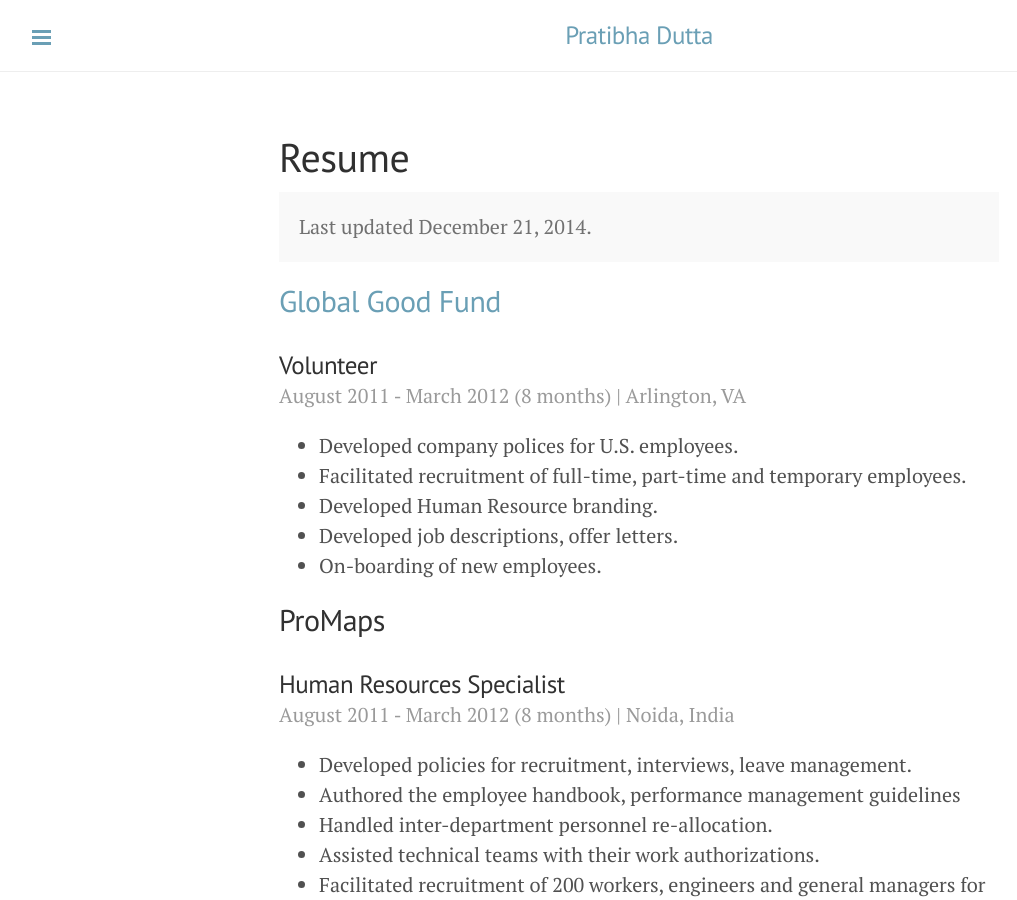
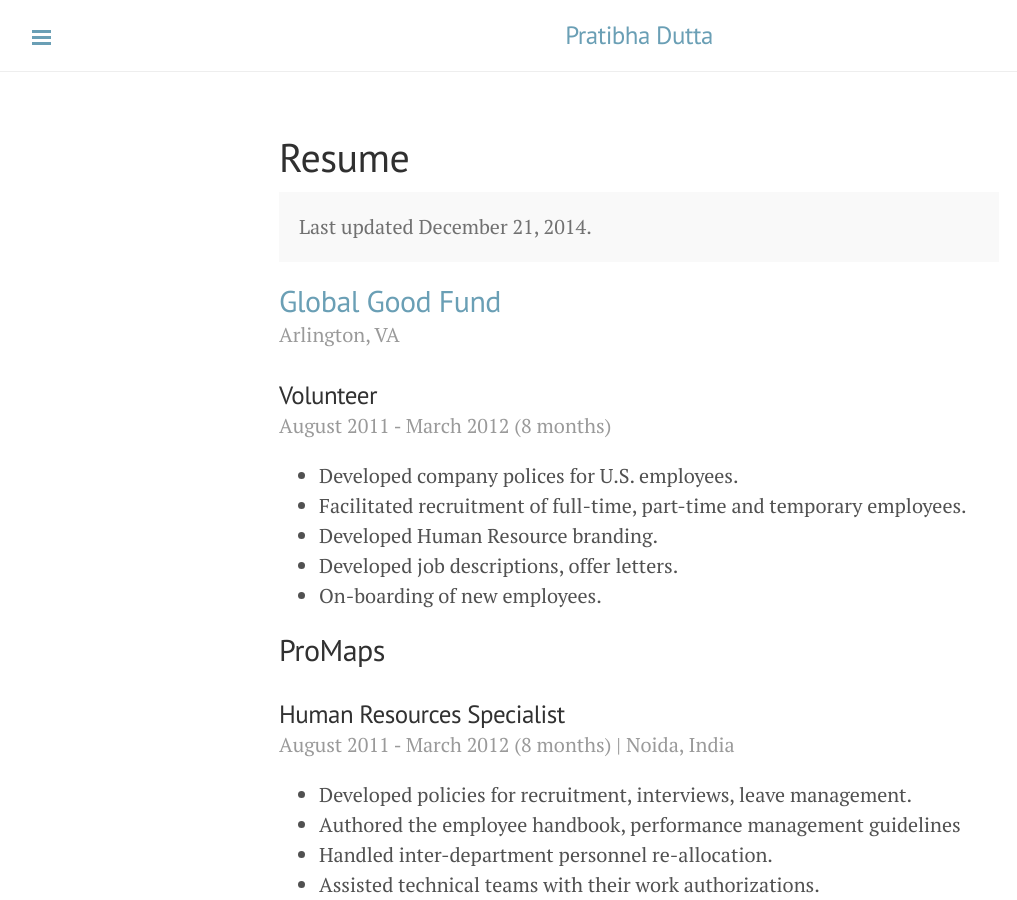
Before and after one commit to ishankapoor/pratibhadutta, a Jekyll site: the page built from resume.md, in a window 1280 px wide and 900 px high. Shown: the whole window, without its empty margins (1-1018 px from the left). Built offline with Jekyll 4.4.1, drawn with Linux system fonts in a browser that asks for light colours; Markdown is read by kramdown in place of the engine named in the settings; some of the changed lines change nothing that is shown.

Commit message:
trying something

```diff
--- a/resume.md
+++ b/resume.md
@@ -9,8 +9,9 @@
 </p>
 
 ## [Global Good Fund](http://www.globalgoodfund.org)
+<div class="post-date">Arlington, VA</div>
 ### Volunteer
-<div class="post-date">August 2011 &dash;  March 2012 (8 months) &#124; Arlington, VA</div>
+<div class="post-date">August 2011 &dash;  March 2012 (8 months)</div>
 
 * Developed company polices for U.S. employees.
 * Facilitated recruitment of full-time, part-time and temporary employees.
```
